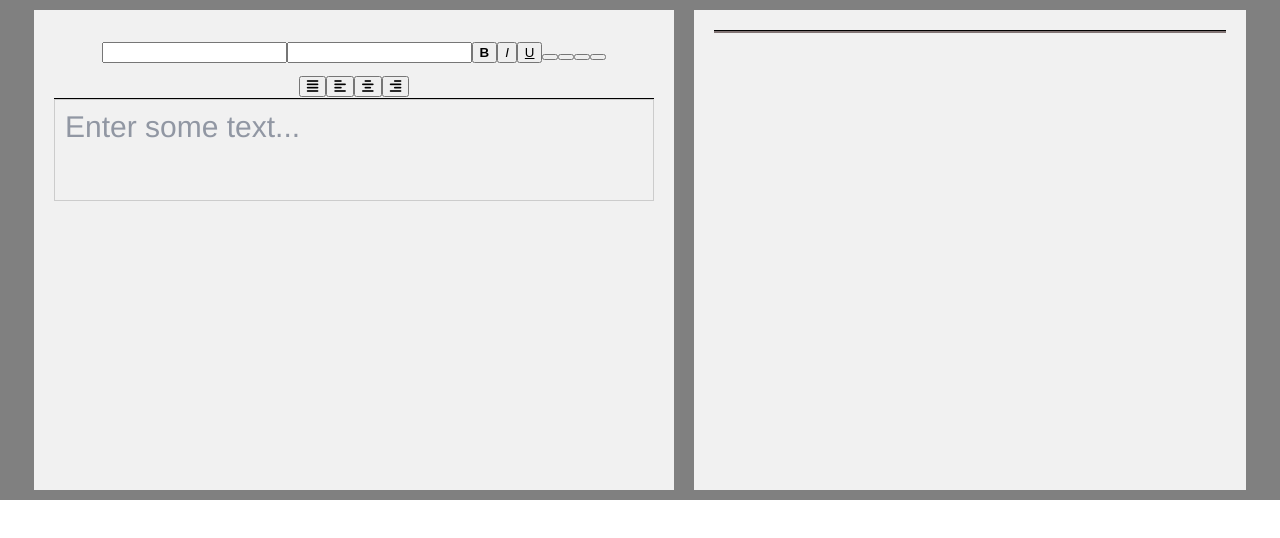
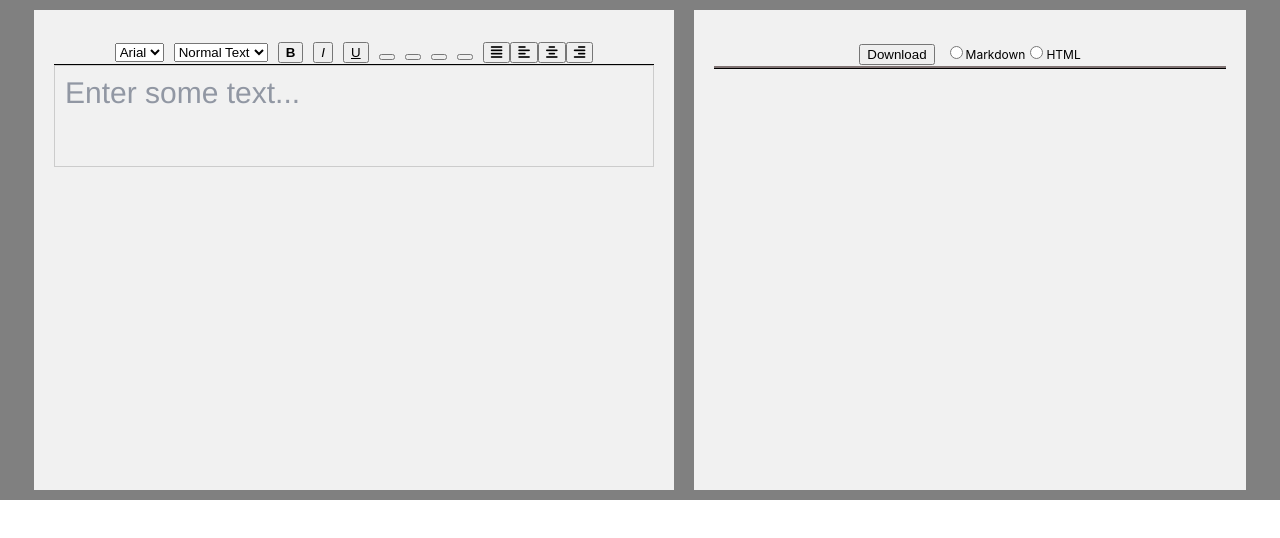
Before and after one commit to chandreshkkhatri/markdown-to-html, a React (Create React App) app: page / in a window 1280 px wide. Shown: the top 538 px of the page. Built offline with nearby package versions, Linux system fonts and the light colour scheme.

Commit message:
added remaining buttons

```diff
--- a/src/App.js
+++ b/src/App.js
@@ -1,16 +1,13 @@
 import "./App.css";
 import RichTextEditor from "./RichTextEditor";
+import CodeViewer from "./CodeViewer";
 
 function App() {
   return (
     <div className="App">
       <RichTextEditor />
-      <div className="column">
-        <div className="column-header"></div>
-        <div className="column-body"></div>
-      </div>
+      <CodeViewer />
     </div>
   );
 }
-
 export default App;
--- /dev/null
+++ b/src/CodeViewer.js
@@ -0,0 +1,51 @@
+import React, { useState } from "react";
+
+const CodeViewer = () => {
+  const [type, setType] = useState("md");
+
+  return (
+    <div className="column">
+      <div className="column-header">
+        <div style={styles.inlineInputs}>
+          <button>Download</button>
+        </div>
+        <div style={styles.inlineInputs}>
+          <input
+            type="radio"
+            value="md"
+            id="md"
+            onChange={setType}
+            name="type"
+          />
+          <label style={styles.smallFontSize} htmlFor="md">
+            Markdown
+          </label>
+
+          <input
+            type="radio"
+            value="html"
+            id="html"
+            onChange={setType}
+            name="type"
+          />
+          <label style={styles.smallFontSize} htmlFor="html">
+            HTML
+          </label>
+        </div>
+        <div className="column-body"></div>
+      </div>
+    </div>
+  );
+};
+
+const styles = {
+  inlineInputs: {
+    display: "inline",
+    margin: "5px",
+  },
+  smallFontSize: {
+    fontSize: '12px',
+  },
+};
+
+export default CodeViewer;
--- a/src/RichTextEditor.js
+++ b/src/RichTextEditor.js
@@ -1,7 +1,6 @@
 import React, { useState } from "react";
 import { Editor, EditorState, RichUtils } from "draft-js";
 import "draft-js/dist/Draft.css";
-
 
 const RichTextEditor = () => {
   const [editorState, setEditorState] = useState(() =>
@@ -10,22 +9,50 @@ const RichTextEditor = () => {
   return (
     <div style={styles.root} className="column">
       <div className="column-header">
-        <input />
-        <input />
-
+        <div style={styles.inlineInputs}>
+          <select>
+            <option value="">Arial</option>
+          </select>
+        </div>
+        <div style={styles.inlineInputs}>
+          <select>
+            <option value="">Normal Text</option>
+          </select>
+        </div>
+        <div style={styles.inlineInputs}>
           <button style={styles.bold}>B</button>
+        </div>
+        <div style={styles.inlineInputs}>
           <button style={styles.italic}>I</button>
+        </div>
+        <div style={styles.inlineInputs}>
           <button style={styles.underline}>U</button>
+        </div>
+        <div style={styles.inlineInputs}>
           <button></button>
+        </div>
+        <div style={styles.inlineInputs}>
           <button></button>
+        </div>
+        <div style={styles.inlineInputs}>
           <button></button>
+        </div>
+        <div style={styles.inlineInputs}>
           <button></button>
-        <div>
-        <button><i className="fas fa-align-justify"></i></button>
-        <button><i className="fas fa-align-left"></i></button>
-        <button><i className="fas fa-align-center"></i></button>
-        <button><i className="fas fa-align-right"></i></button>
-
+        </div>
+        <div style={styles.inlineInputs}>
+          <button>
+            <i className="fas fa-align-justify"></i>
+          </button>
+          <button>
+            <i className="fas fa-align-left"></i>
+          </button>
+          <button>
+            <i className="fas fa-align-center"></i>
+          </button>
+          <button>
+            <i className="fas fa-align-right"></i>
+          </button>
         </div>
       </div>
       <div style={styles.editor} className="column-body">
@@ -64,6 +91,10 @@ const styles = {
   underline: {
     textDecoration: "underline",
   },
+  inlineInputs: {
+    display: "inline",
+    margin: "5px",
+  },
 };
 
 export default RichTextEditor;
```
Lines whose indentation alone changed are shown as unchanged.
